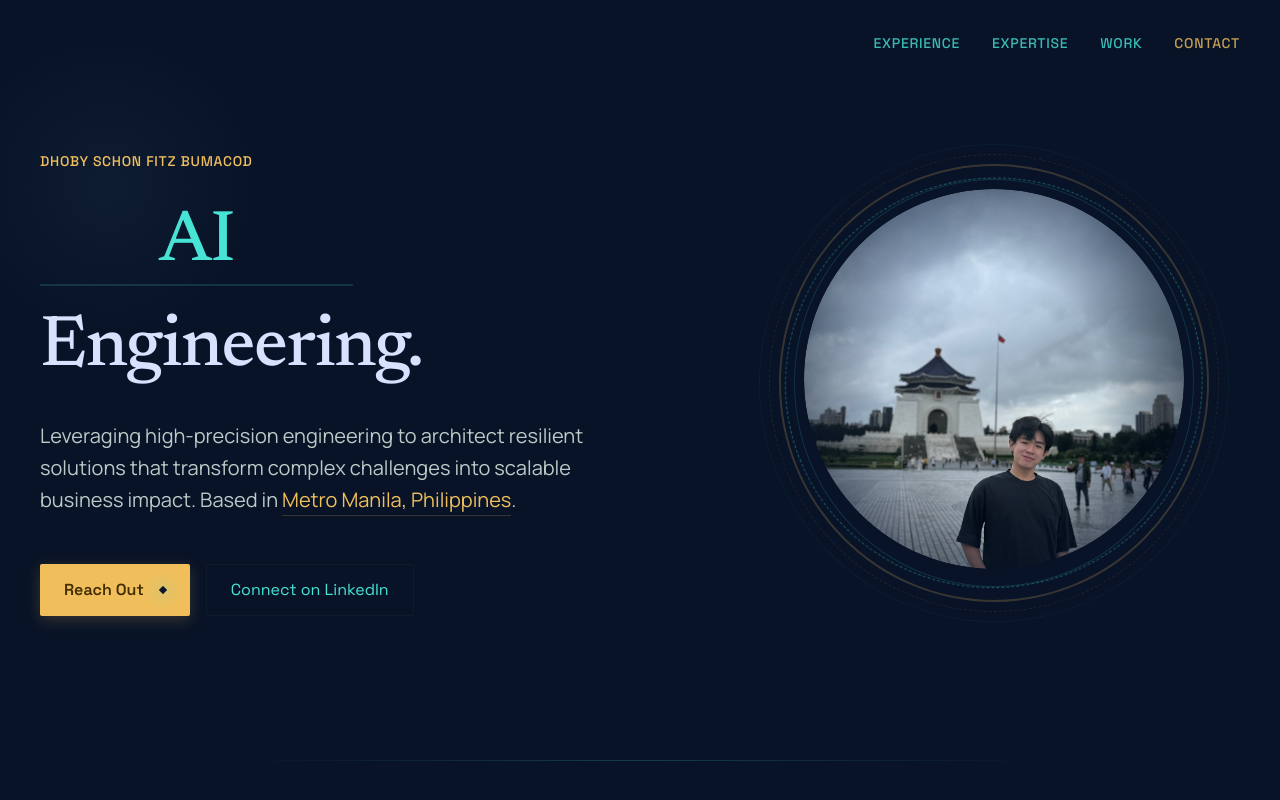
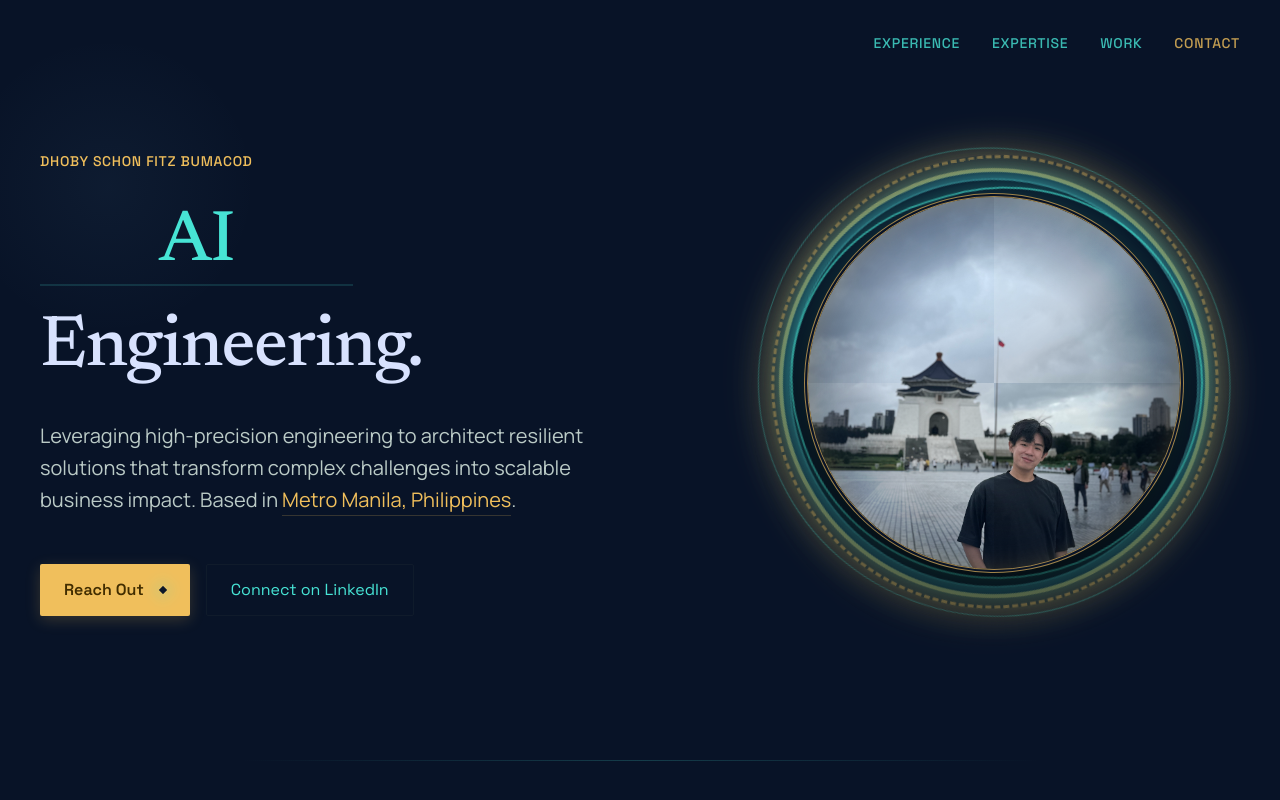
Before and after one commit to dbumacod06/antigravity-portfolio-website, a React (Vite) app: page / in a window 1280 px wide. Shown: the top 800 px of the page. Built offline with nearby package versions, Linux system fonts and the light colour scheme.

Commit message:
Add 3d flipping animation to hero image

```diff
--- a/src/components/Portfolio.jsx
+++ b/src/components/Portfolio.jsx
@@ -15,6 +15,9 @@ const Portfolio = () => {
   const wordThemes = ["text-cyan", "text-gold", "text-cyan"];
   const [wordIndex, setWordIndex] = useState(0);
   const [isClosing, setIsClosing] = useState(false);
+
+  // Obfuscation states and rotator states
+  const [portalActive, setPortalActive] = useState(true);
 
   React.useEffect(() => {
     // Decoding only in browser memory on component mount
@@ -35,6 +38,8 @@ const Portfolio = () => {
     }, 2200);
     return () => clearInterval(interval);
   }, []);
+
+
 
   const handleCopyEmail = () => {
     if (revealedEmail) {
@@ -81,11 +86,20 @@ const Portfolio = () => {
             </div>
           </div>
           <div style={{ flex: '1 1 350px', display: 'flex', justifyContent: 'center' }}>
-            <div className="hero-image-wrapper">
+            <div className={`hero-image-wrapper ${portalActive ? 'portal-active' : ''}`}>
               <div className="portal-ring ring-1"></div>
               <div className="portal-ring ring-2"></div>
               <div className="portal-ring ring-3"></div>
-              <img src={heroPhoto} alt="Dhoby Schon Fitz Bumacod" className="hero-image" />
+              <div
+                className={`hero-image-container ${portalActive ? 'intro-spinning' : ''}`}
+                onAnimationEnd={(e) => {
+                  if (e.animationName === 'intro-coin-spin') {
+                    setPortalActive(false);
+                  }
+                }}
+              >
+                <img src={heroPhoto} alt="Dhoby Schon Fitz Bumacod" className="hero-image" />
+              </div>
             </div>
           </div>
         </div>
--- a/src/index.css
+++ b/src/index.css
@@ -556,7 +556,8 @@ p {
   transition: all 0.5s cubic-bezier(0.4, 0, 0.2, 1);
 }
 
-.hero-image-wrapper:hover::before {
+.hero-image-wrapper:hover::before,
+.hero-image-wrapper.portal-active::before {
   animation: spin 1.5s linear infinite;
   border-style: solid;
   border-width: 2px;
@@ -564,7 +565,8 @@ p {
   filter: brightness(1.5) contrast(1.2);
 }
 
-.hero-image-wrapper:hover::after {
+.hero-image-wrapper:hover::after,
+.hero-image-wrapper.portal-active::after {
   animation: spin 2.5s linear infinite reverse;
   border-width: 4px;
   border-color: rgba(240, 191, 92, 0.5);
@@ -572,10 +574,105 @@ p {
   filter: brightness(1.2);
 }
 
+.hero-image-container {
+  width: 100%;
+  height: 100%;
+  border-radius: 50%;
+  position: relative;
+  z-index: 2;
+  perspective: 1000px;
+  transform-style: preserve-3d;
+  transition: transform 0.5s cubic-bezier(0.175, 0.885, 0.32, 1.275);
+
+  /* Default flat, upright state (matches the 5760deg rotation around the base axis vector to prevent visual jump) */
+  transform: rotate3d(1, 2.2, 0.8, 5760deg);
+  background: var(--bg-primary, #081327);
+  box-sizing: border-box;
+  border: 4px double rgba(240, 191, 92, 0.65); /* Piltover Gold Double Rim */
+  box-shadow:
+    0 20px 45px rgba(0, 0, 0, 0.8), /* Soft dark cast shadow for 3D elevation */
+    inset 0 0 25px rgba(240, 191, 92, 0.35), /* Internal gold bezel/rim highlight */
+    0 0 30px rgba(71, 228, 213, 0.25); /* Subtle hextech glow surrounding the coin */
+  backface-visibility: visible;
+}
+
+/* Luminous overlay glare/sheen effect on the coin */
+.hero-image-container::after {
+  content: '';
+  position: absolute;
+  inset: 0;
+  border-radius: 50%;
+  pointer-events: none;
+  z-index: 3;
+  background: linear-gradient(135deg,
+      rgba(255, 255, 255, 0) 30%,
+      rgba(255, 255, 255, 0.15) 45%,
+      rgba(255, 255, 255, 0.3) 50%,
+      rgba(255, 255, 255, 0.15) 55%,
+      rgba(255, 255, 255, 0) 70%);
+  background-size: 200% 200%;
+  background-position: -50% -50%;
+  mix-blend-mode: overlay;
+  transition: background-position 0.6s ease;
+}
+
+.hero-image-wrapper:hover .hero-image-container::after {
+  background-position: 150% 150%;
+  transition: background-position 1s cubic-bezier(0.1, 0.8, 0.2, 1);
+}
+
+.hero-image-container.intro-spinning::after {
+  animation: glare-sweep-intro 5.5s cubic-bezier(0.25, 0.8, 0.25, 1) 1;
+}
+
+@keyframes glare-sweep-intro {
+  0% {
+    background-position: -150% -150%;
+  }
+
+  100% {
+    background-position: 150% 150%;
+  }
+}
+
+.hero-image-container.intro-spinning {
+  animation: intro-coin-spin 5.5s cubic-bezier(0.25, 0.8, 0.25, 1) 1;
+}
+
+@keyframes intro-coin-spin {
+  0% {
+    /* Starts flat-facing at 0 degrees rotation along the main diagonal axis */
+    transform: rotate3d(1, 2.2, 0.8, 0deg);
+  }
+  20% {
+    /* Spins extremely fast (completing 6 full rotations) with slight axis wobble */
+    transform: rotate3d(1.2, 1.8, -0.6, 2160deg);
+  }
+  40% {
+    /* Fast rotation continuing (completing another 4 rotations) */
+    transform: rotate3d(-0.8, 2.5, 1.2, 3600deg);
+  }
+  60% {
+    /* Gradual decelerating phase (completing 3 rotations) */
+    transform: rotate3d(1.5, 1.5, -0.5, 4680deg);
+  }
+  80% {
+    /* Decelerating slower but keeping visible motion (completing 2 rotations) */
+    transform: rotate3d(0.9, 2.3, 0.9, 5400deg);
+  }
+  100% {
+    /* Settles flat at 5760deg (exactly 16 full rotations) right at the 5.5s mark */
+    transform: rotate3d(1, 2.2, 0.8, 5760deg);
+  }
+}
+
+.hero-image-wrapper:hover .hero-image-container {
+  /* Scale and interactive 3D tilt offset on hover relative to the flat resting position */
+  transform: scale(1.05) rotate3d(1, 2.2, 0.8, 5760deg) rotateX(10deg) rotateY(12deg);
+}
+
 .hero-image-wrapper:hover .hero-image {
-  transform: scale(1.05);
   filter: saturate(1.2) brightness(1.1);
-  transition: all 0.5s cubic-bezier(0.175, 0.885, 0.32, 1.275);
 }
 
 /* New Portal Rings */
@@ -617,21 +714,24 @@ p {
   border-color: rgba(71, 228, 213, 0.05);
 }
 
-.hero-image-wrapper:hover .ring-1 {
+.hero-image-wrapper:hover .ring-1,
+.hero-image-wrapper.portal-active .ring-1 {
   animation: erratic-portal 2.5s linear infinite;
   border-color: rgba(71, 228, 213, 0.7);
   border-width: 2px;
   box-shadow: 0 0 20px rgba(71, 228, 213, 0.3);
 }
 
-.hero-image-wrapper:hover .ring-2 {
+.hero-image-wrapper:hover .ring-2,
+.hero-image-wrapper.portal-active .ring-2 {
   animation: erratic-portal 4s linear infinite reverse;
   border-color: rgba(240, 191, 92, 0.4);
   border-width: 3px;
   box-shadow: 0 0 40px rgba(240, 191, 92, 0.2);
 }
 
-.hero-image-wrapper:hover .ring-3 {
+.hero-image-wrapper:hover .ring-3,
+.hero-image-wrapper.portal-active .ring-3 {
   animation: erratic-portal 6s ease-in-out infinite;
   border-color: rgba(71, 228, 213, 0.3);
   border-width: 1px;
@@ -680,6 +780,7 @@ p {
   /* Filter removed explicitly */
   position: relative;
   z-index: 2;
+  transition: filter 0.5s ease;
 }
 
 @keyframes spin {
@@ -1002,20 +1103,24 @@ p {
 /* Responsive adjustments for mobile and tablet viewports */
 @media (max-width: 900px) {
   .hextech-rotator {
-    padding: 0 0.2em; /* Tighter padding for narrow screens */
+    padding: 0 0.2em;
+    /* Tighter padding for narrow screens */
     margin-right: 0.2em;
     border-bottom-width: 1px;
   }
+
   .hextech-door.top-door {
     border-bottom-width: 1px;
     border-left-width: 1px;
     border-right-width: 1px;
   }
+
   .hextech-door.bottom-door {
     border-top-width: 1px;
     border-left-width: 1px;
     border-right-width: 1px;
   }
+
   .hextech-door::after {
     height: 1px;
   }
```
